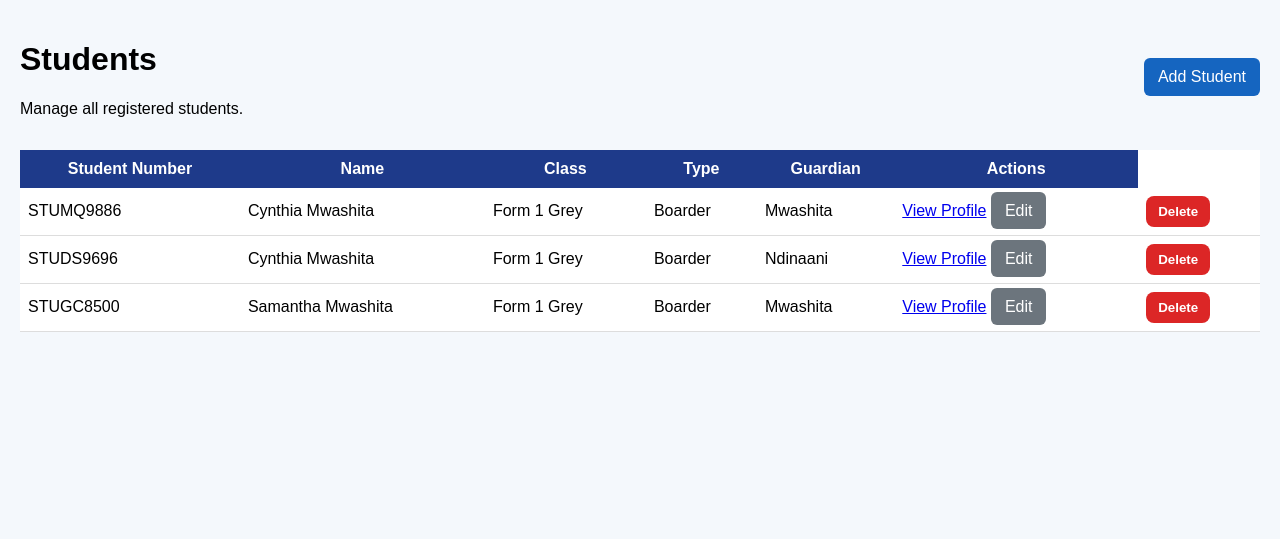
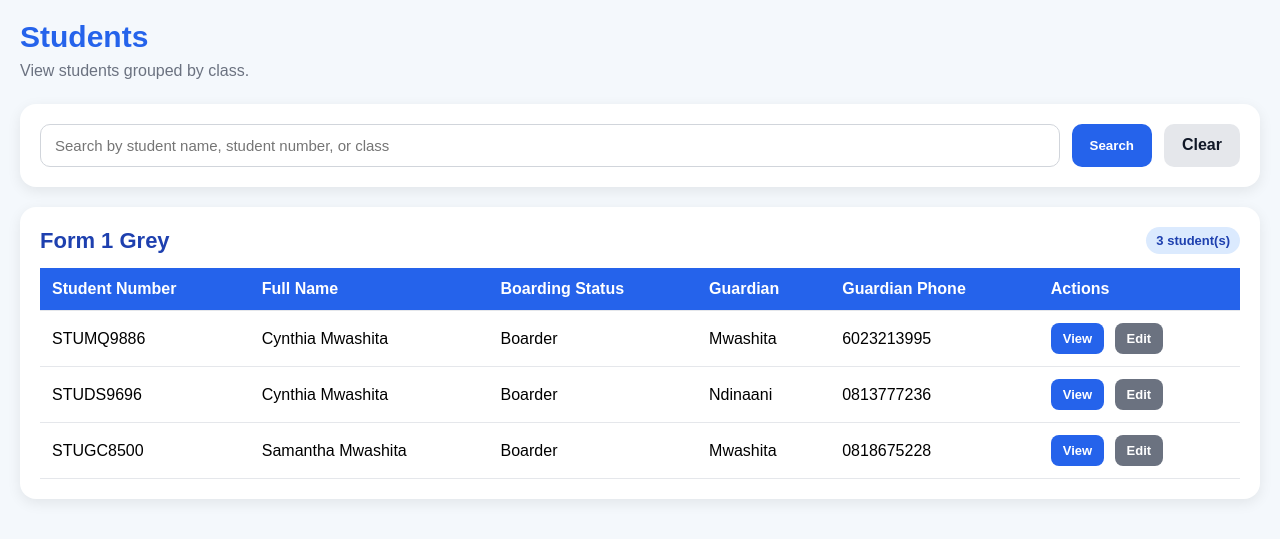
Before and after one commit to sadziwacynthia-bot/school-app, a Flask app: page /students in a window 1280 px wide. Shown: the part 92-631 px from the top of the page. Run offline with Flask 3, Linux system fonts and the light colour scheme; a user stored in the database is signed in; data comes from the database, SQL or seed files in the repository.

Commit message:
Update students page, profiles, fees, dashboard and latest school system changes

```diff
--- a/app.py
+++ b/app.py
@@ -371,10 +371,40 @@ def dashboard():
 @roles_required("admin", "director")
 def students():
     conn = get_db()
-    all_students = conn.execute("SELECT * FROM students ORDER BY first_name, last_name").fetchall()
+    cursor = conn.cursor()
+
+    search = request.args.get("search", "").strip()
+
+    query = "SELECT * FROM students"
+    params = []
+
+    if search:
+        query += """
+            WHERE first_name LIKE ?
+            OR last_name LIKE ?
+            OR student_number LIKE ?
+            OR class_name LIKE ?
+        """
+        like_search = f"%{search}%"
+        params = [like_search, like_search, like_search, like_search]
+
+    query += " ORDER BY class_name, first_name, last_name"
+
+    all_students = cursor.execute(query, params).fetchall()
     conn.close()
-    return render_template("students.html", students=all_students)
 
+    grouped_students = {}
+    for student in all_students:
+        class_name = student["class_name"] or "No Class Assigned"
+        if class_name not in grouped_students:
+            grouped_students[class_name] = []
+        grouped_students[class_name].append(student)
+
+    return render_template(
+        "students.html",
+        grouped_students=grouped_students,
+        search=search
+    )
 
 @app.route("/add_student")
 @login_required
--- a/templates/students.html
+++ b/templates/students.html
@@ -1,68 +1,199 @@
 {% extends "base.html" %}
-{% block title %}Students{% endblock %}
+
 {% block content %}
-<div style="display:flex; justify-content:space-between; align-items:center; margin-bottom:16px; gap:12px; flex-wrap:wrap;">
-    <div>
-        <h1 class="page-title">Students</h1>
-        <p class="page-subtitle">Manage all registered students.</p>
-    </div>
-    <a href="{{ url_for('add_student') }}" class="btn">Add Student</a>
+<div class="page-header">
+    <h1>Students</h1>
+    <p>View students grouped by class.</p>
 </div>
 
-<div class="card">
+<div class="search-card">
+    <form method="GET" action="{{ url_for('students') }}" class="search-form">
+        <input
+            type="text"
+            name="search"
+            placeholder="Search by student name, student number, or class"
+            value="{{ search or '' }}"
+        >
+        <button type="submit">Search</button>
+        <a href="{{ url_for('students') }}" class="clear-btn">Clear</a>
+    </form>
+</div>
+
+{% if grouped_students %}
+    {% for class_name, students_in_class in grouped_students.items() %}
+    <div class="class-card">
+        <div class="class-header">
+            <h2>{{ class_name }}</h2>
+            <span class="student-count">{{ students_in_class|length }} student(s)</span>
+        </div>
+
         <div class="table-wrapper">
             <table>
                 <thead>
                     <tr>
                         <th>Student Number</th>
-                    <th>Name</th>
-                    <th>Class</th>
-                    <th>Type</th>
+                        <th>Full Name</th>
+                        <th>Boarding Status</th>
                         <th>Guardian</th>
+                        <th>Guardian Phone</th>
                         <th>Actions</th>
                     </tr>
                 </thead>
                 <tbody>
-                {% for student in students %}
+                    {% for student in students_in_class %}
                     <tr>
                         <td>{{ student.student_number }}</td>
                         <td>{{ student.first_name }} {{ student.last_name }}</td>
-                    <td>{{ student.class_name }}</td>
-                    <td>{{ student.boarding_status or '-' }}</td>
-                    <td>{{ student.guardian1_name or '-' }}</td>
+                        <td>{{ student.boarding_status or "Not set" }}</td>
+                        <td>{{ student.guardian1_name or "Not set" }}</td>
+                        <td>{{ student.guardian1_phone or "Not set" }}</td>
                         <td>
-                        <a href="{{ url_for('student_profile', id=student.id) }}">View Profile</a>
-                        <a href="{{ url_for('edit_student', id=student.id) }}" class="btn btn-secondary">Edit</a>
+                            <a href="{{ url_for('student_profile', id=student.id) }}" class="action-btn">View</a>
+                            <a href="{{ url_for('edit_student', id=student.id) }}" class="action-btn secondary">Edit</a>
                         </td>
-                    <td>
-    <form method="POST" action="{{ url_for('delete_student', id=student.id) }}" onsubmit="return confirm('Are you sure you want to delete this student?');">
-        <button type="submit" class="delete-btn">Delete</button>
-    </form>
-</td>
-                </tr>
-
-                {% else %}
-                <tr>
-                    <td colspan="6">No students found.</td>
                     </tr>
                     {% endfor %}
                 </tbody>
             </table>
         </div>
     </div>
+    {% endfor %}
+{% else %}
+    <div class="card">
+        <p>No students found.</p>
+    </div>
+{% endif %}
+
 <style>
-.delete-btn {
-    background: #dc2626;
+.page-header {
+    margin-bottom: 24px;
+}
+
+.page-header h1 {
+    margin: 0;
+    color: #2563eb;
+    font-size: 30px;
+}
+
+.page-header p {
+    margin-top: 8px;
+    color: #6b7280;
+}
+
+.search-card,
+.class-card,
+.card {
+    background: white;
+    border-radius: 16px;
+    padding: 20px;
+    box-shadow: 0 4px 14px rgba(0, 0, 0, 0.08);
+    margin-bottom: 20px;
+}
+
+.search-form {
+    display: flex;
+    gap: 12px;
+    flex-wrap: wrap;
+}
+
+.search-form input {
+    flex: 1;
+    min-width: 260px;
+    padding: 12px 14px;
+    border: 1px solid #d1d5db;
+    border-radius: 10px;
+    font-size: 15px;
+}
+
+.search-form button {
+    background: #2563eb;
     color: white;
     border: none;
-    padding: 8px 12px;
-    border-radius: 8px;
+    padding: 12px 18px;
+    border-radius: 10px;
+    font-weight: 600;
     cursor: pointer;
+}
+
+.search-form button:hover {
+    background: #1e40af;
+}
+
+.clear-btn {
+    display: inline-block;
+    background: #e5e7eb;
+    color: #111827;
+    text-decoration: none;
+    padding: 12px 18px;
+    border-radius: 10px;
     font-weight: 600;
 }
 
-.delete-btn:hover {
-    background: #b91c1c;
+.class-header {
+    display: flex;
+    justify-content: space-between;
+    align-items: center;
+    margin-bottom: 14px;
+}
+
+.class-header h2 {
+    margin: 0;
+    color: #1e40af;
+    font-size: 22px;
+}
+
+.student-count {
+    background: #dbeafe;
+    color: #1e40af;
+    padding: 6px 10px;
+    border-radius: 999px;
+    font-size: 13px;
+    font-weight: 600;
+}
+
+.table-wrapper {
+    overflow-x: auto;
+}
+
+table {
+    width: 100%;
+    border-collapse: collapse;
+    min-width: 850px;
+}
+
+th, td {
+    padding: 12px;
+    text-align: left;
+    border-bottom: 1px solid #e5e7eb;
+}
+
+th {
+    background: #2563eb;
+    color: white;
+}
+
+.action-btn {
+    display: inline-block;
+    background: #2563eb;
+    color: white;
+    text-decoration: none;
+    padding: 8px 12px;
+    border-radius: 8px;
+    font-size: 13px;
+    font-weight: 600;
+    margin-right: 6px;
+}
+
+.action-btn.secondary {
+    background: #6b7280;
+}
+
+.action-btn:hover {
+    background: #1e40af;
+}
+
+.action-btn.secondary:hover {
+    background: #4b5563;
 }
 </style>
 {% endblock %}
```
Lines whose indentation alone changed are shown as unchanged.
